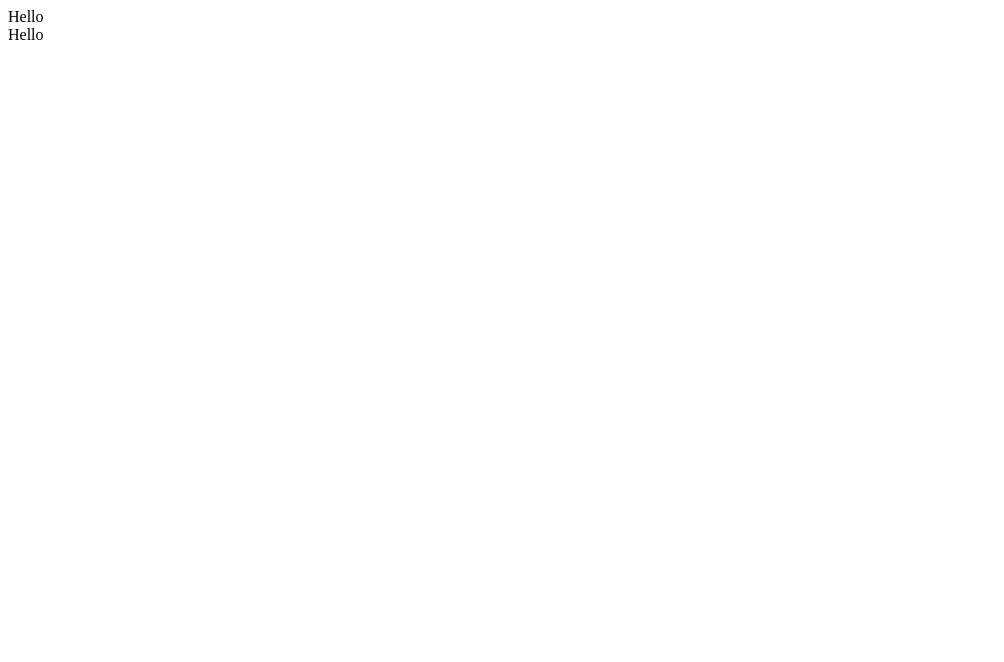
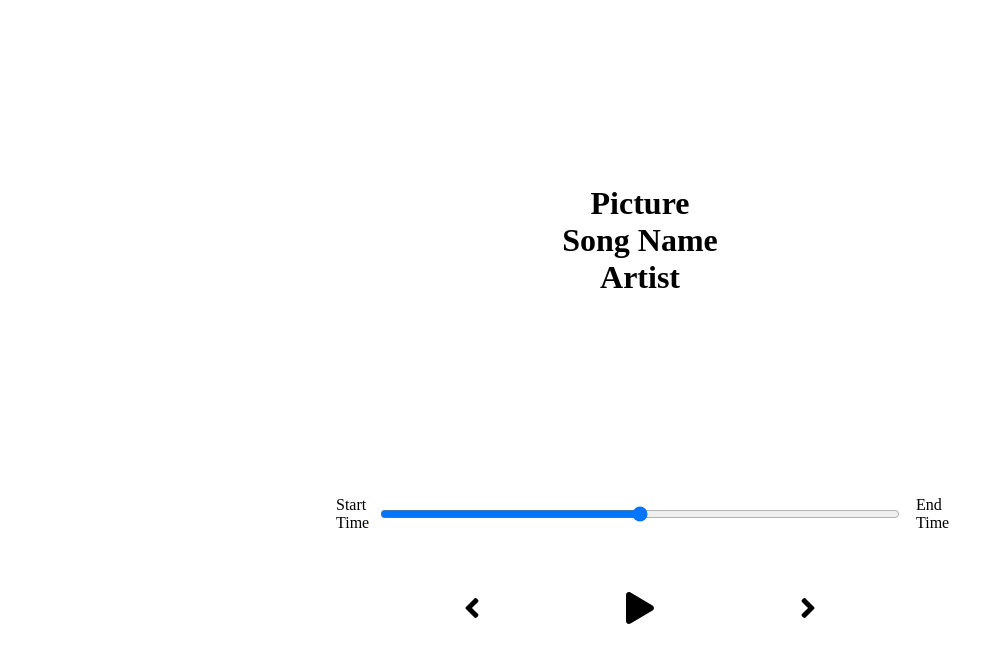
Before and after one commit to rangoc/Music-App, a React (Create React App) app: page / in a window 1280 px wide. Shown: the top 662 px of the page, without its empty margins (0-1004 px from the left). Built offline with nearby package versions, Linux system fonts and the light colour scheme.

Commit message:
Initial styling

```diff
--- a/package.json
+++ b/package.json
@@ -3,9 +3,13 @@
   "version": "0.1.0",
   "private": true,
   "dependencies": {
+    "@fortawesome/fontawesome-svg-core": "^1.2.35",
+    "@fortawesome/free-solid-svg-icons": "^5.15.3",
+    "@fortawesome/react-fontawesome": "^0.1.14",
     "@testing-library/jest-dom": "^5.11.4",
     "@testing-library/react": "^11.1.0",
     "@testing-library/user-event": "^12.1.10",
+    "node-sass": "^5.0.0",
     "react": "^17.0.2",
     "react-dom": "^17.0.2",
     "react-scripts": "4.0.3",
--- a/src/components/App.js
+++ b/src/components/App.js
@@ -1,10 +1,16 @@
 import React from 'react';
+
+//Import styles
+import 'styles/app.scss';
+//Import components
+import Player from 'components/Player';
+import Song from 'components/Song';
 
 const App = () => {
   return (
     <div>
-      <div>Hello</div>
-      <div>Hello</div>
+      <Song />
+      <Player />
     </div>
   );
 };
--- /dev/null
+++ b/src/components/Player.js
@@ -0,0 +1,30 @@
+import React from 'react';
+import { FontAwesomeIcon } from '@fortawesome/react-fontawesome';
+import {
+  faPlay,
+  faAngleLeft,
+  faAngleRight,
+} from '@fortawesome/free-solid-svg-icons';
+
+const Player = () => {
+  return (
+    <div className="player">
+      <div className="time-control">
+        <p>Start Time</p>
+        <input type="range" />
+        <p>End Time</p>
+      </div>
+      <div className="play-control">
+        <FontAwesomeIcon className="skip-back" size="2x" icon={faAngleLeft} />
+        <FontAwesomeIcon className="play" size="2x" icon={faPlay} />
+        <FontAwesomeIcon
+          className="skip-forward"
+          size="2x"
+          icon={faAngleRight}
+        />
+      </div>
+    </div>
+  );
+};
+
+export default Player;
--- /dev/null
+++ b/src/components/Song.js
@@ -0,0 +1,13 @@
+import React from 'react';
+
+const Song = () => {
+  return (
+    <div className="song-container">
+      <h1>Picture</h1>
+      <h1>Song Name</h1>
+      <h1>Artist</h1>
+    </div>
+  );
+};
+
+export default Song;
--- /dev/null
+++ b/src/styles/_player.scss
@@ -0,0 +1,33 @@
+.player {
+  min-height: 20vh;
+  display: flex;
+  flex-direction: column;
+  align-items: center;
+  justify-content: space-between;
+}
+
+.time-control {
+  width: 50%;
+  display: flex;
+  justify-content: space-between;
+  input {
+    width: 100%;
+    padding: 1rem 2rem;
+  }
+  p {
+    padding: 1rem;
+    // custom addition
+    width: 60px;
+  }
+}
+
+.play-control {
+  width: 30%;
+  display: flex;
+  justify-content: space-between;
+  align-items: center;
+  padding: 1rem;
+  svg {
+    cursor: pointer;
+  }
+}
--- /dev/null
+++ b/src/styles/_song.scss
@@ -0,0 +1,7 @@
+.song-container {
+  min-height: 60vh;
+  display: flex;
+  flex-direction: column;
+  align-items: center;
+  justify-content: center;
+}
--- /dev/null
+++ b/src/styles/app.scss
@@ -0,0 +1,8 @@
+* {
+  margin: 0;
+  padding: 0;
+  box-sizing: border-box;
+}
+
+@import './song';
+@import './player';
```
Also changed, not shown: 1 other file (tests, documents, lock files or other folders).
